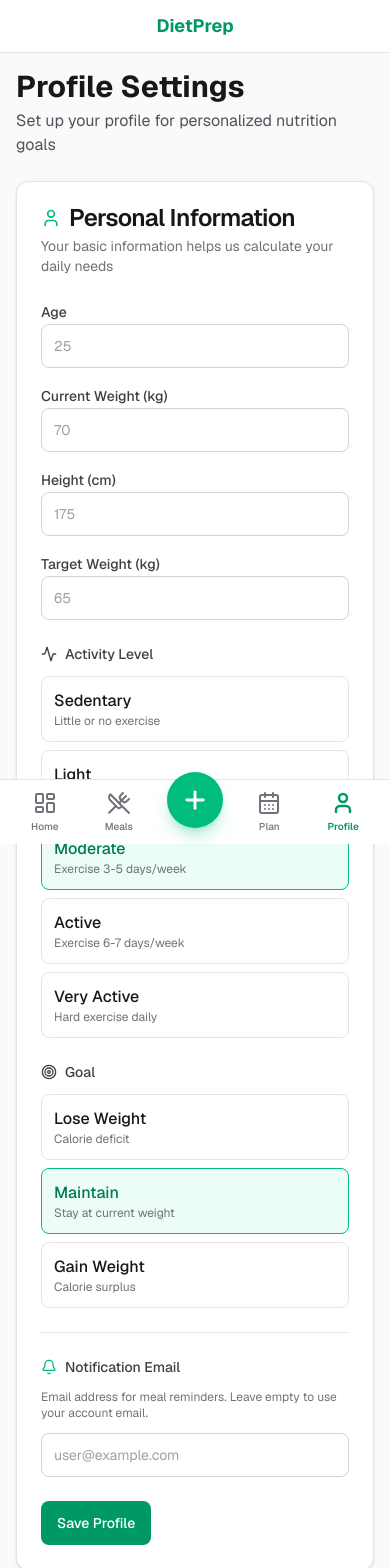
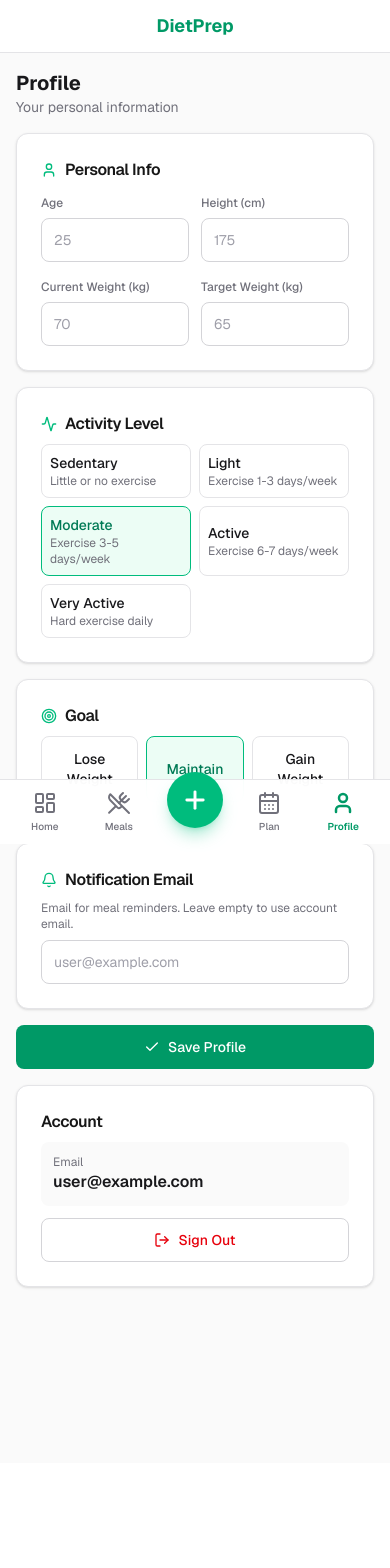
Before and after one commit to adesanyabackup112/Diet-prep-, a Next.js app: page /dashboard/profile in a window 390 px wide. Shown: the top 1568 px of the page. After the commit the page ends 1463 px from the top, so only its background shows below. Built offline with nearby package versions, Linux system fonts and the light colour scheme; no server answers; the database is empty; sample sign-in values are in the browser's storage.

Commit message:
Redesign profile page with view/edit mode toggle, mobile-friendly layout

```diff
--- a/src/app/dashboard/profile/page.tsx
+++ b/src/app/dashboard/profile/page.tsx
@@ -2,10 +2,10 @@
 
 import { useState, useEffect } from "react";
 import { useSession, signOut } from "next-auth/react";
-import { Card, CardContent, CardHeader, CardTitle, CardDescription } from "@/components/ui/card";
+import { Card, CardContent, CardHeader, CardTitle } from "@/components/ui/card";
 import { Button } from "@/components/ui/button";
 import { Input } from "@/components/ui/input";
-import { Loader2, User, Target, Activity, Bell, LogOut } from "lucide-react";
+import { Loader2, User, Target, Activity, Bell, LogOut, Pencil, Check, X } from "lucide-react";
 
 const activityLevels = [
   { value: "sedentary", label: "Sedentary", description: "Little or no exercise" },
@@ -16,16 +16,18 @@ const activityLevels = [
 ];
 
 const goals = [
-  { value: "lose", label: "Lose Weight", description: "Calorie deficit" },
-  { value: "maintain", label: "Maintain", description: "Stay at current weight" },
-  { value: "gain", label: "Gain Weight", description: "Calorie surplus" },
+  { value: "lose", label: "Lose Weight" },
+  { value: "maintain", label: "Maintain" },
+  { value: "gain", label: "Gain Weight" },
 ];
 
 export default function ProfilePage() {
   const { data: session } = useSession();
   const [isLoading, setIsLoading] = useState(false);
   const [isFetching, setIsFetching] = useState(true);
+  const [isEditing, setIsEditing] = useState(false);
   const [message, setMessage] = useState({ type: "", text: "" });
+  const [hasProfile, setHasProfile] = useState(false);
   const [formData, setFormData] = useState({
     age: "",
     weight: "",
@@ -34,6 +36,7 @@ export default function ProfilePage() {
     activityLevel: "moderate",
     goal: "maintain",
     notificationEmail: "",
+    dailyCalories: 0,
   });
 
   useEffect(() => {
@@ -51,7 +54,9 @@ export default function ProfilePage() {
               activityLevel: data.profile.activityLevel || "moderate",
               goal: data.profile.goal || "maintain",
               notificationEmail: data.profile.notificationEmail || "",
+              dailyCalories: data.profile.dailyCalories || 0,
             });
+            setHasProfile(!!data.profile.age || !!data.profile.weight);
           }
         }
       } catch (error) {
@@ -71,7 +76,6 @@ export default function ProfilePage() {
 
     if (!weight || !height || !age) return null;
 
-    // Mifflin-St Jeor Equation (assuming male, can be adjusted)
     let bmr = 10 * weight + 6.25 * height - 5 * age + 5;
 
     const activityMultipliers: Record<string, number> = {
@@ -117,7 +121,12 @@ export default function ProfilePage() {
         throw new Error("Failed to save profile");
       }
 
-      setMessage({ type: "success", text: "Profile saved successfully!" });
+      setFormData(prev => ({ ...prev, dailyCalories: dailyCalories || 0 }));
+      setMessage({ type: "success", text: "Profile saved!" });
+      setHasProfile(true);
+      setIsEditing(false);
+
+      setTimeout(() => setMessage({ type: "", text: "" }), 3000);
     } catch {
       setMessage({ type: "error", text: "Failed to save profile" });
     } finally {
@@ -125,7 +134,13 @@ export default function ProfilePage() {
     }
   };
 
-  const estimatedCalories = calculateCalories();
+  const getActivityLabel = (value: string) => {
+    return activityLevels.find(a => a.value === value)?.label || value;
+  };
+
+  const getGoalLabel = (value: string) => {
+    return goals.find(g => g.value === value)?.label || value;
+  };
 
   if (isFetching) {
     return (
@@ -136,30 +151,29 @@ export default function ProfilePage() {
   }
 
   return (
-    <div className="space-y-6">
+    <div className="space-y-4 pb-20">
+      {/* Header with Edit Button */}
+      <div className="flex items-center justify-between">
         <div>
-        <h1 className="text-3xl font-bold text-zinc-900 dark:text-white">
-          Profile Settings
+          <h1 className="text-xl sm:text-2xl font-bold text-zinc-900 dark:text-white">
+            Profile
           </h1>
-        <p className="mt-1 text-zinc-600 dark:text-zinc-400">
-          Set up your profile for personalized nutrition goals
-        </p>
+          <p className="text-sm text-zinc-500">Your personal information</p>
+        </div>
+        {hasProfile && !isEditing && (
+          <Button
+            variant="outline"
+            size="sm"
+            onClick={() => setIsEditing(true)}
+            className="gap-2"
+          >
+            <Pencil className="h-4 w-4" />
+            Edit
+          </Button>
+        )}
       </div>
 
-      <div className="grid gap-6 lg:grid-cols-3">
-        <div className="lg:col-span-2 space-y-6">
-          <Card>
-            <CardHeader>
-              <CardTitle className="flex items-center gap-2">
-                <User className="h-5 w-5 text-emerald-500" />
-                Personal Information
-              </CardTitle>
-              <CardDescription>
-                Your basic information helps us calculate your daily needs
-              </CardDescription>
-            </CardHeader>
-            <CardContent>
-              <form onSubmit={handleSubmit} className="space-y-6">
+      {/* Success/Error Message */}
       {message.text && (
         <div
           className={`p-3 text-sm rounded-lg ${
@@ -172,126 +186,285 @@ export default function ProfilePage() {
         </div>
       )}
 
-                <div className="grid gap-4 sm:grid-cols-2">
-                  <div className="space-y-2">
-                    <label className="text-sm font-medium text-zinc-700 dark:text-zinc-300">
-                      Age
-                    </label>
+      {/* View Mode - Show saved profile data */}
+      {hasProfile && !isEditing ? (
+        <div className="space-y-4">
+          {/* Calorie Target Card */}
+          <Card className="bg-gradient-to-br from-emerald-500 to-teal-600 border-0">
+            <CardContent className="p-4">
+              <div className="text-center text-white">
+                <p className="text-emerald-100 text-sm">Daily Calorie Target</p>
+                <p className="text-4xl font-bold mt-1">
+                  {formData.dailyCalories || calculateCalories() || "—"}
+                </p>
+                <p className="text-emerald-100 text-sm mt-1">calories/day</p>
+              </div>
+            </CardContent>
+          </Card>
+
+          {/* Personal Info */}
+          <Card>
+            <CardHeader className="pb-2">
+              <CardTitle className="text-base flex items-center gap-2">
+                <User className="h-4 w-4 text-emerald-500" />
+                Personal Info
+              </CardTitle>
+            </CardHeader>
+            <CardContent className="space-y-3">
+              <div className="grid grid-cols-2 gap-3">
+                <div className="bg-zinc-50 dark:bg-zinc-800/50 rounded-lg p-3">
+                  <p className="text-xs text-zinc-500">Age</p>
+                  <p className="font-semibold text-zinc-900 dark:text-white">
+                    {formData.age || "—"} years
+                  </p>
+                </div>
+                <div className="bg-zinc-50 dark:bg-zinc-800/50 rounded-lg p-3">
+                  <p className="text-xs text-zinc-500">Height</p>
+                  <p className="font-semibold text-zinc-900 dark:text-white">
+                    {formData.height || "—"} cm
+                  </p>
+                </div>
+                <div className="bg-zinc-50 dark:bg-zinc-800/50 rounded-lg p-3">
+                  <p className="text-xs text-zinc-500">Current Weight</p>
+                  <p className="font-semibold text-zinc-900 dark:text-white">
+                    {formData.weight || "—"} kg
+                  </p>
+                </div>
+                <div className="bg-zinc-50 dark:bg-zinc-800/50 rounded-lg p-3">
+                  <p className="text-xs text-zinc-500">Target Weight</p>
+                  <p className="font-semibold text-zinc-900 dark:text-white">
+                    {formData.targetWeight || "—"} kg
+                  </p>
+                </div>
+              </div>
+            </CardContent>
+          </Card>
+
+          {/* Activity & Goal */}
+          <Card>
+            <CardHeader className="pb-2">
+              <CardTitle className="text-base flex items-center gap-2">
+                <Activity className="h-4 w-4 text-emerald-500" />
+                Activity & Goal
+              </CardTitle>
+            </CardHeader>
+            <CardContent className="space-y-3">
+              <div className="bg-zinc-50 dark:bg-zinc-800/50 rounded-lg p-3">
+                <p className="text-xs text-zinc-500">Activity Level</p>
+                <p className="font-semibold text-zinc-900 dark:text-white">
+                  {getActivityLabel(formData.activityLevel)}
+                </p>
+              </div>
+              <div className="bg-zinc-50 dark:bg-zinc-800/50 rounded-lg p-3">
+                <p className="text-xs text-zinc-500">Goal</p>
+                <p className="font-semibold text-zinc-900 dark:text-white">
+                  {getGoalLabel(formData.goal)}
+                </p>
+              </div>
+            </CardContent>
+          </Card>
+
+          {/* Notification Email */}
+          <Card>
+            <CardHeader className="pb-2">
+              <CardTitle className="text-base flex items-center gap-2">
+                <Bell className="h-4 w-4 text-emerald-500" />
+                Notifications
+              </CardTitle>
+            </CardHeader>
+            <CardContent>
+              <div className="bg-zinc-50 dark:bg-zinc-800/50 rounded-lg p-3">
+                <p className="text-xs text-zinc-500">Reminder Email</p>
+                <p className="font-semibold text-zinc-900 dark:text-white">
+                  {formData.notificationEmail || session?.user?.email || "Not set"}
+                </p>
+              </div>
+            </CardContent>
+          </Card>
+
+          {/* Account & Sign Out */}
+          <Card>
+            <CardHeader className="pb-2">
+              <CardTitle className="text-base">Account</CardTitle>
+            </CardHeader>
+            <CardContent className="space-y-3">
+              <div className="bg-zinc-50 dark:bg-zinc-800/50 rounded-lg p-3">
+                <p className="text-xs text-zinc-500">Email</p>
+                <p className="font-semibold text-zinc-900 dark:text-white">
+                  {session?.user?.email}
+                </p>
+              </div>
+              <div className="bg-zinc-50 dark:bg-zinc-800/50 rounded-lg p-3">
+                <p className="text-xs text-zinc-500">Name</p>
+                <p className="font-semibold text-zinc-900 dark:text-white">
+                  {session?.user?.name || "Not set"}
+                </p>
+              </div>
+              <Button
+                variant="outline"
+                className="w-full text-red-600 hover:text-red-700 hover:bg-red-50 dark:hover:bg-red-950/20 mt-2"
+                onClick={() => signOut({ callbackUrl: "/" })}
+              >
+                <LogOut className="mr-2 h-4 w-4" />
+                Sign Out
+              </Button>
+            </CardContent>
+          </Card>
+        </div>
+      ) : (
+        /* Edit Mode - Show form */
+        <form onSubmit={handleSubmit} className="space-y-4">
+          {/* Edit mode header */}
+          {isEditing && (
+            <div className="flex items-center gap-2">
+              <Button
+                type="button"
+                variant="ghost"
+                size="sm"
+                onClick={() => setIsEditing(false)}
+              >
+                <X className="h-4 w-4 mr-1" />
+                Cancel
+              </Button>
+            </div>
+          )}
+
+          {/* Personal Info Form */}
+          <Card>
+            <CardHeader className="pb-2">
+              <CardTitle className="text-base flex items-center gap-2">
+                <User className="h-4 w-4 text-emerald-500" />
+                Personal Info
+              </CardTitle>
+            </CardHeader>
+            <CardContent className="space-y-4">
+              <div className="grid grid-cols-2 gap-3">
+                <div>
+                  <label className="text-xs font-medium text-zinc-500">Age</label>
                   <Input
                     type="number"
                     placeholder="25"
                     value={formData.age}
                     onChange={(e) => setFormData({ ...formData, age: e.target.value })}
+                    className="mt-1"
                   />
                 </div>
-                  <div className="space-y-2">
-                    <label className="text-sm font-medium text-zinc-700 dark:text-zinc-300">
-                      Current Weight (kg)
-                    </label>
+                <div>
+                  <label className="text-xs font-medium text-zinc-500">Height (cm)</label>
+                  <Input
+                    type="number"
+                    placeholder="175"
+                    value={formData.height}
+                    onChange={(e) => setFormData({ ...formData, height: e.target.value })}
+                    className="mt-1"
+                  />
+                </div>
+                <div>
+                  <label className="text-xs font-medium text-zinc-500">Current Weight (kg)</label>
                   <Input
                     type="number"
                     step="0.1"
                     placeholder="70"
                     value={formData.weight}
                     onChange={(e) => setFormData({ ...formData, weight: e.target.value })}
+                    className="mt-1"
                   />
                 </div>
-                  <div className="space-y-2">
-                    <label className="text-sm font-medium text-zinc-700 dark:text-zinc-300">
-                      Height (cm)
-                    </label>
-                    <Input
-                      type="number"
-                      placeholder="175"
-                      value={formData.height}
-                      onChange={(e) => setFormData({ ...formData, height: e.target.value })}
-                    />
-                  </div>
-                  <div className="space-y-2">
-                    <label className="text-sm font-medium text-zinc-700 dark:text-zinc-300">
-                      Target Weight (kg)
-                    </label>
+                <div>
+                  <label className="text-xs font-medium text-zinc-500">Target Weight (kg)</label>
                   <Input
                     type="number"
                     step="0.1"
                     placeholder="65"
                     value={formData.targetWeight}
                     onChange={(e) => setFormData({ ...formData, targetWeight: e.target.value })}
+                    className="mt-1"
                   />
                 </div>
               </div>
+            </CardContent>
+          </Card>
 
-                <div className="space-y-3">
-                  <label className="text-sm font-medium text-zinc-700 dark:text-zinc-300 flex items-center gap-2">
-                    <Activity className="h-4 w-4" />
+          {/* Activity Level */}
+          <Card>
+            <CardHeader className="pb-2">
+              <CardTitle className="text-base flex items-center gap-2">
+                <Activity className="h-4 w-4 text-emerald-500" />
                 Activity Level
-                  </label>
-                  <div className="grid gap-2 sm:grid-cols-2 lg:grid-cols-3">
+              </CardTitle>
+            </CardHeader>
+            <CardContent>
+              <div className="grid grid-cols-2 gap-2">
                 {activityLevels.map((level) => (
                   <button
                     key={level.value}
                     type="button"
                     onClick={() => setFormData({ ...formData, activityLevel: level.value })}
-                        className={`rounded-lg border p-3 text-left transition-colors ${
+                    className={`rounded-lg border p-2 text-left transition-colors ${
                       formData.activityLevel === level.value
                         ? "border-emerald-500 bg-emerald-50 dark:bg-emerald-950"
-                            : "border-zinc-200 hover:bg-zinc-50 dark:border-zinc-700 dark:hover:bg-zinc-800"
+                        : "border-zinc-200 dark:border-zinc-700"
                     }`}
                   >
-                        <div
-                          className={`font-medium ${
+                    <div className={`text-sm font-medium ${
                       formData.activityLevel === level.value
                         ? "text-emerald-700 dark:text-emerald-400"
                         : "text-zinc-900 dark:text-white"
-                          }`}
-                        >
+                    }`}>
                       {level.label}
                     </div>
                     <div className="text-xs text-zinc-500">{level.description}</div>
                   </button>
                 ))}
               </div>
-                </div>
+            </CardContent>
+          </Card>
 
-                <div className="space-y-3">
-                  <label className="text-sm font-medium text-zinc-700 dark:text-zinc-300 flex items-center gap-2">
-                    <Target className="h-4 w-4" />
+          {/* Goal */}
+          <Card>
+            <CardHeader className="pb-2">
+              <CardTitle className="text-base flex items-center gap-2">
+                <Target className="h-4 w-4 text-emerald-500" />
                 Goal
-                  </label>
-                  <div className="grid gap-2 sm:grid-cols-3">
+              </CardTitle>
+            </CardHeader>
+            <CardContent>
+              <div className="grid grid-cols-3 gap-2">
                 {goals.map((g) => (
                   <button
                     key={g.value}
                     type="button"
                     onClick={() => setFormData({ ...formData, goal: g.value })}
-                        className={`rounded-lg border p-3 text-left transition-colors ${
+                    className={`rounded-lg border p-3 text-center transition-colors ${
                       formData.goal === g.value
                         ? "border-emerald-500 bg-emerald-50 dark:bg-emerald-950"
-                            : "border-zinc-200 hover:bg-zinc-50 dark:border-zinc-700 dark:hover:bg-zinc-800"
+                        : "border-zinc-200 dark:border-zinc-700"
                     }`}
                   >
-                        <div
-                          className={`font-medium ${
+                    <div className={`text-sm font-medium ${
                       formData.goal === g.value
                         ? "text-emerald-700 dark:text-emerald-400"
                         : "text-zinc-900 dark:text-white"
-                          }`}
-                        >
+                    }`}>
                       {g.label}
                     </div>
-                        <div className="text-xs text-zinc-500">{g.description}</div>
                   </button>
                 ))}
               </div>
-                </div>
+            </CardContent>
+          </Card>
 
-                <div className="space-y-3 border-t border-zinc-200 dark:border-zinc-700 pt-6">
-                  <label className="text-sm font-medium text-zinc-700 dark:text-zinc-300 flex items-center gap-2">
+          {/* Notification Email */}
+          <Card>
+            <CardHeader className="pb-2">
+              <CardTitle className="text-base flex items-center gap-2">
                 <Bell className="h-4 w-4 text-emerald-500" />
                 Notification Email
-                  </label>
-                  <p className="text-xs text-zinc-500">
-                    Email address for meal reminders. Leave empty to use your account email.
+              </CardTitle>
+            </CardHeader>
+            <CardContent>
+              <p className="text-xs text-zinc-500 mb-2">
+                Email for meal reminders. Leave empty to use account email.
               </p>
               <Input
                 type="email"
@@ -299,66 +472,39 @@ export default function ProfilePage() {
                 value={formData.notificationEmail}
                 onChange={(e) => setFormData({ ...formData, notificationEmail: e.target.value })}
               />
-                </div>
+            </CardContent>
+          </Card>
 
-                <Button type="submit" disabled={isLoading}>
+          {/* Save Button */}
+          <Button type="submit" className="w-full" disabled={isLoading}>
             {isLoading ? (
               <>
                 <Loader2 className="mr-2 h-4 w-4 animate-spin" />
                 Saving...
               </>
             ) : (
-                    "Save Profile"
+              <>
+                <Check className="mr-2 h-4 w-4" />
+                Save Profile
+              </>
             )}
           </Button>
-              </form>
-            </CardContent>
-          </Card>
-        </div>
 
-        <div className="space-y-6">
+          {/* Account & Sign Out (in edit mode) */}
+          {!hasProfile && (
             <Card>
-            <CardHeader>
-              <CardTitle>Daily Calorie Target</CardTitle>
+              <CardHeader className="pb-2">
+                <CardTitle className="text-base">Account</CardTitle>
               </CardHeader>
-            <CardContent>
-              {estimatedCalories ? (
-                <div className="text-center">
-                  <div className="text-4xl font-bold text-emerald-600 dark:text-emerald-400">
-                    {estimatedCalories}
-                  </div>
-                  <div className="text-sm text-zinc-500 mt-1">calories/day</div>
-                  <p className="text-xs text-zinc-400 mt-4">
-                    Based on your profile and goals
+              <CardContent className="space-y-3">
+                <div className="bg-zinc-50 dark:bg-zinc-800/50 rounded-lg p-3">
+                  <p className="text-xs text-zinc-500">Email</p>
+                  <p className="font-semibold text-zinc-900 dark:text-white">
+                    {session?.user?.email}
                   </p>
                 </div>
-              ) : (
-                <div className="text-center text-zinc-500 py-4">
-                  <p>Fill in your profile to see your recommended daily calories</p>
-                </div>
-              )}
-            </CardContent>
-          </Card>
-
-          <Card>
-            <CardHeader>
-              <CardTitle>Account</CardTitle>
-            </CardHeader>
-            <CardContent className="space-y-4">
-              <div>
-                <div className="text-sm text-zinc-500">Email</div>
-                <div className="font-medium text-zinc-900 dark:text-white">
-                  {session?.user?.email}
-                </div>
-              </div>
-              <div>
-                <div className="text-sm text-zinc-500">Name</div>
-                <div className="font-medium text-zinc-900 dark:text-white">
-                  {session?.user?.name || "Not set"}
-                </div>
-              </div>
-              <div className="pt-3 border-t border-zinc-200 dark:border-zinc-700">
                 <Button
+                  type="button"
                   variant="outline"
                   className="w-full text-red-600 hover:text-red-700 hover:bg-red-50 dark:hover:bg-red-950/20"
                   onClick={() => signOut({ callbackUrl: "/" })}
@@ -366,11 +512,11 @@ export default function ProfilePage() {
                   <LogOut className="mr-2 h-4 w-4" />
                   Sign Out
                 </Button>
-              </div>
               </CardContent>
             </Card>
-        </div>
-      </div>
+          )}
+        </form>
+      )}
     </div>
   );
 }
```
Lines whose indentation alone changed are shown as unchanged.
